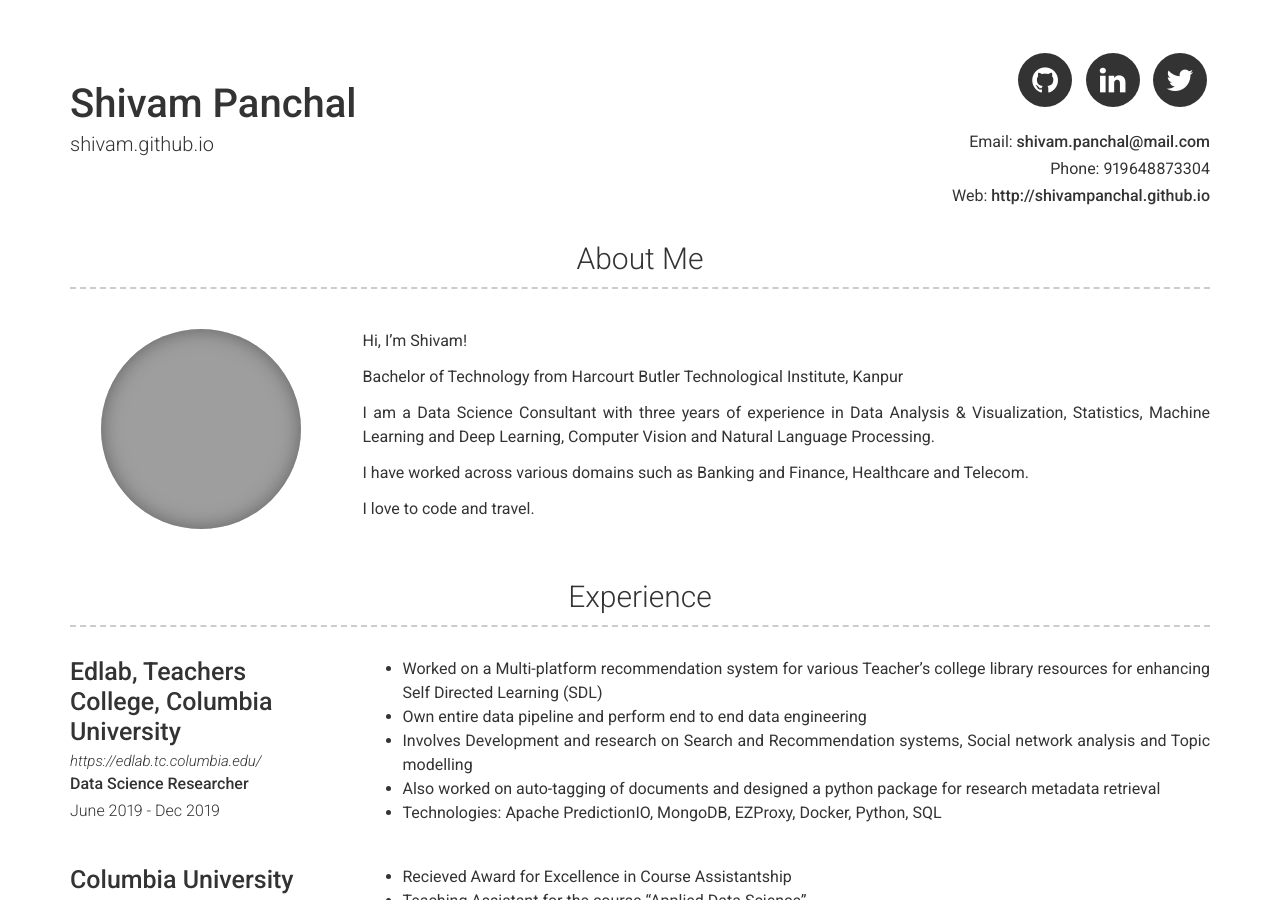
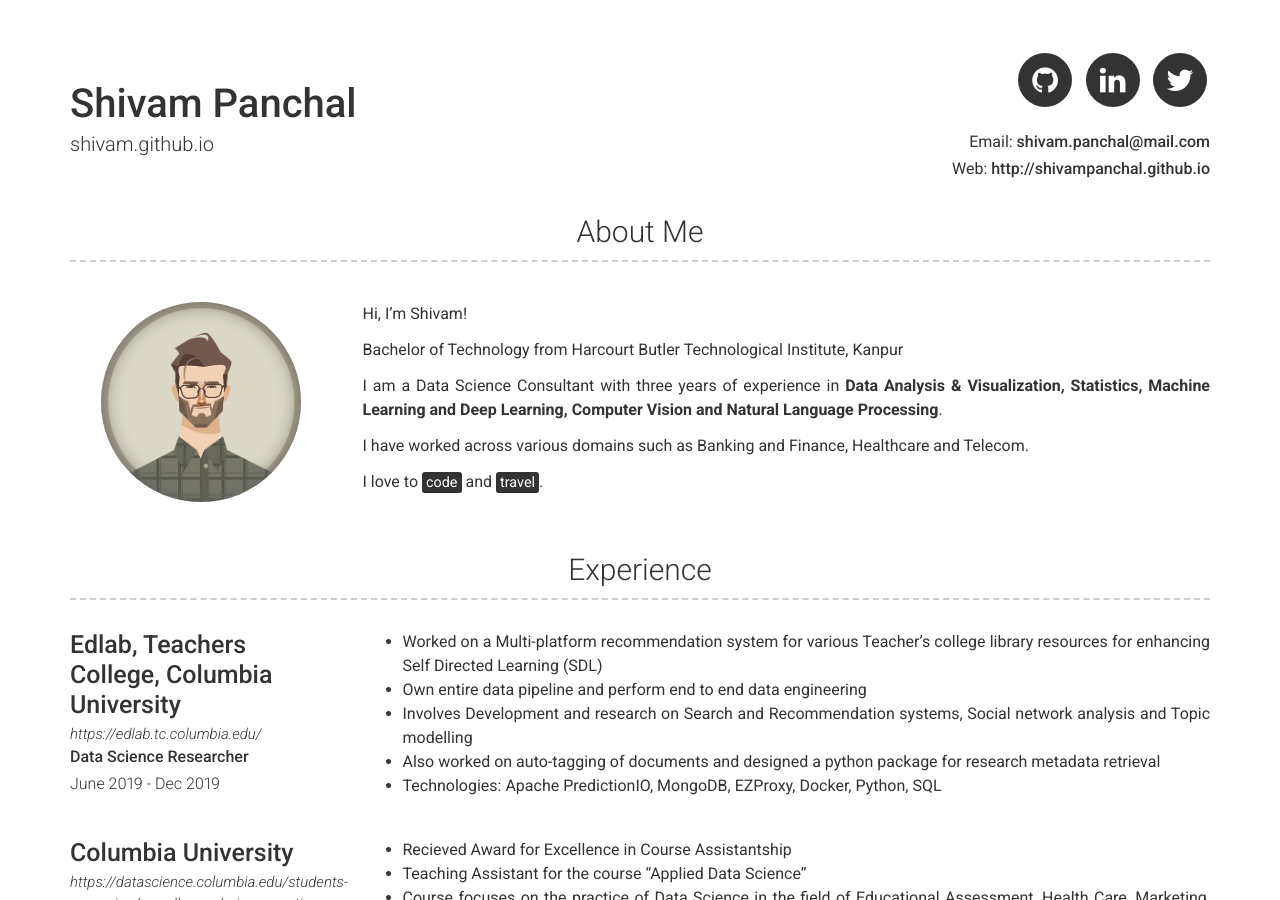
Before and after one commit to ShivamPanchal/shivam.github.io, a Jekyll site: the page built from index.md, in a window 1280 px wide and 900 px high. Built offline with Jekyll 4.4.1, drawn with Linux system fonts in a browser that asks for light colours; grey boxes are pictures that could not be loaded.

Commit message:
Update _config.yml

```diff
--- a/_config.yml
+++ b/_config.yml
@@ -5,7 +5,6 @@ repository: Git repository where your resume will be hosted, only required if yo
 # Personal info
 name: Shivam Panchal
 email: shivam.panchal@mail.com
-phone: +919648873304
 website: http://shivampanchal.github.io
 
 # Social links
@@ -16,17 +15,17 @@ linkedin_username: panchalshivam
 #download_resume: columbia.jpg
 
 about_title: About Me
-about_profile_image: ameya.png
+about_profile_image: ameya.jpg
 about_content: | # this will include new lines to allow paragraphs
   Hi, I’m Shivam!
 
   Bachelor of Technology from Harcourt Butler Technological Institute, Kanpur
 
-  I am a Data Science Consultant with three years of experience in Data Analysis & Visualization, Statistics, Machine Learning and Deep Learning, Computer Vision and Natural Language Processing.
+  I am a Data Science Consultant with three years of experience in **Data Analysis & Visualization, Statistics, Machine Learning and Deep Learning, Computer Vision and Natural Language Processing**.
 
   I have worked across various domains such as Banking and Finance, Healthcare and Telecom.
 
-  I love to code and travel.
+  I love to <mark>code</mark> and <mark>travel</mark>.
 
 
 experience_title: Experience #(Use this to override about experience section title)
```
